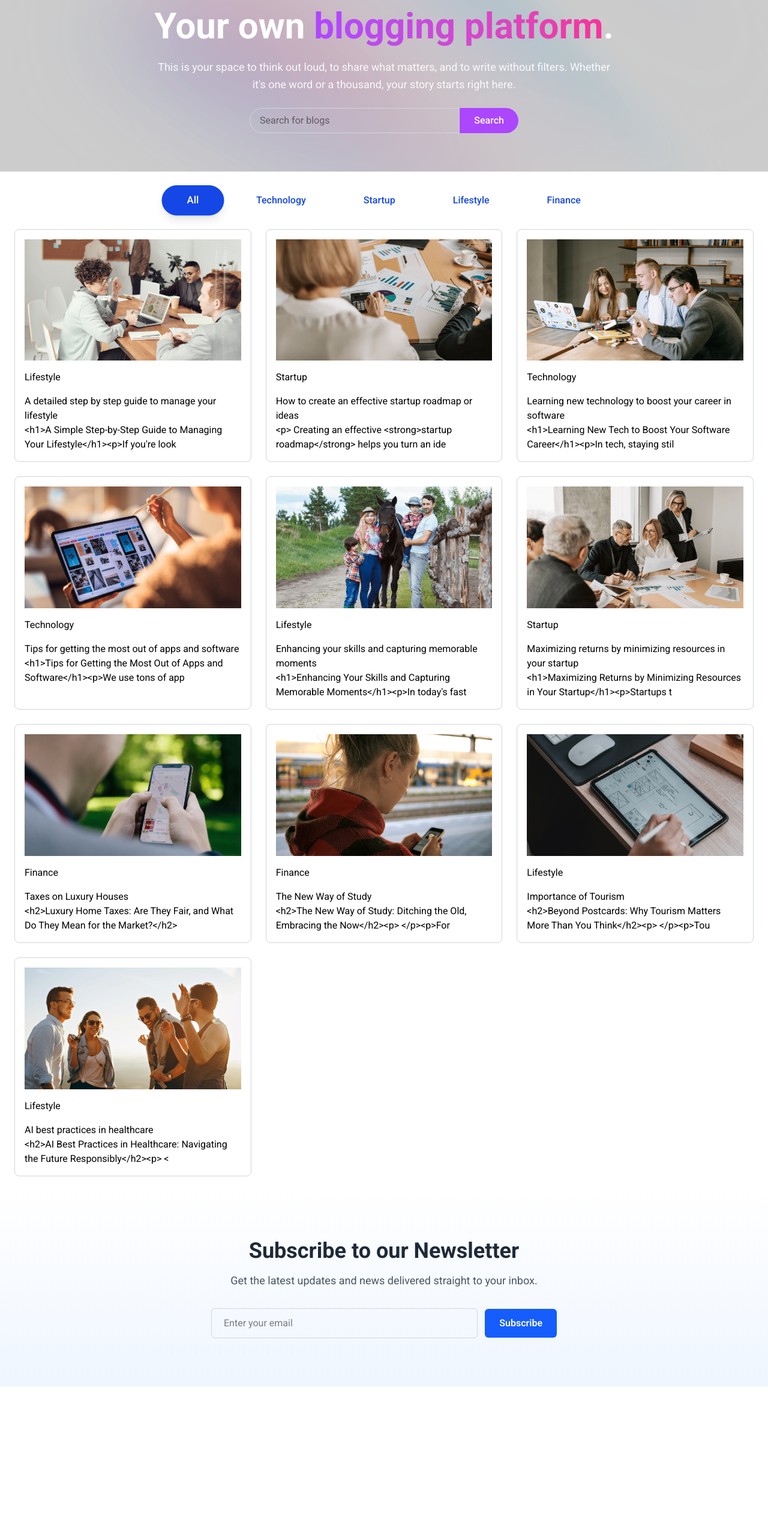
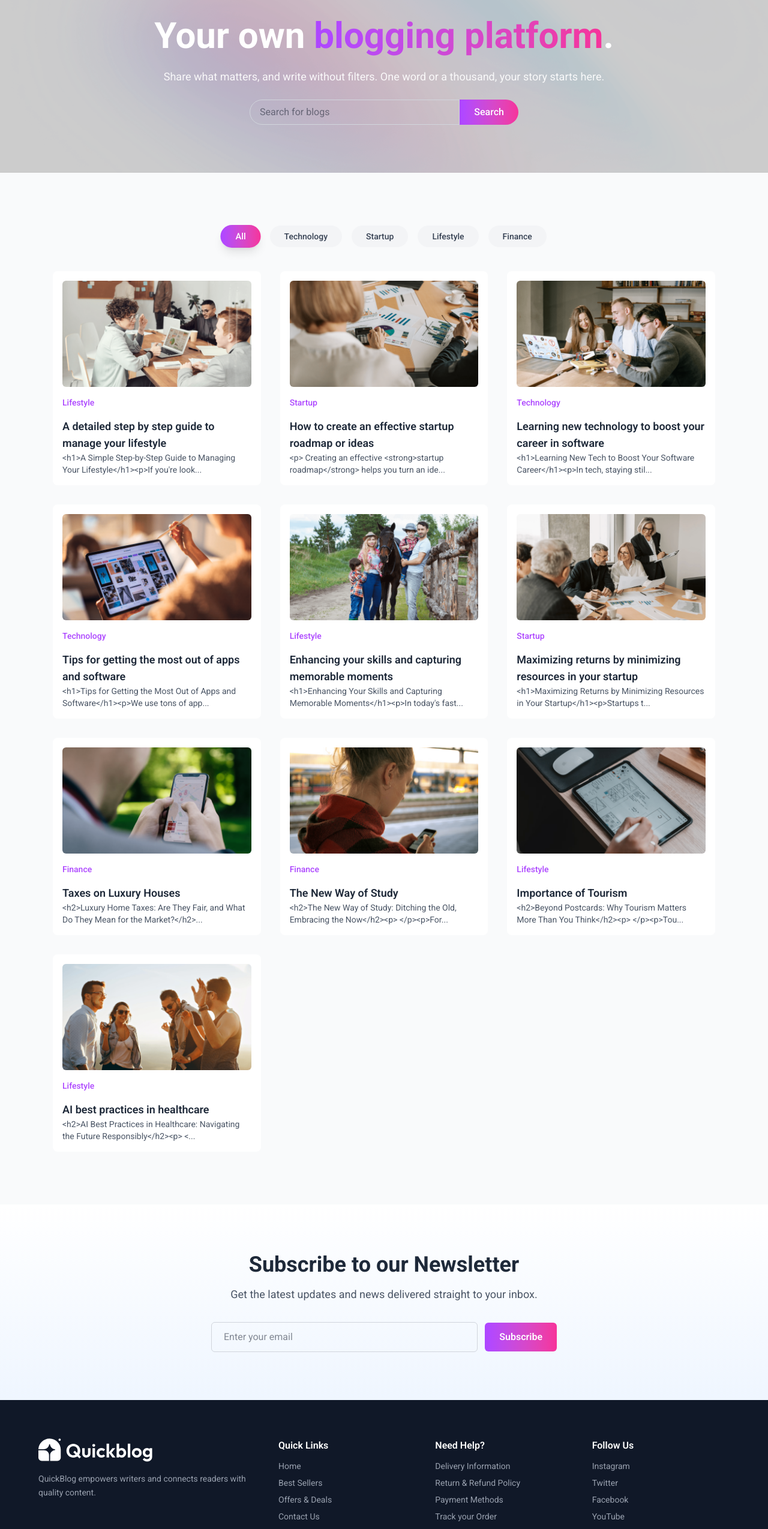
Before and after one commit to IrianB/QuickBlog, a React (Vite) app in the folder fe/: page / in a window 1280 px wide. Shown: the part 234-2783 px from the top of the page at 60% size. Before the commit the page ends 2545 px from the top, so only its background shows below. Built offline with nearby package versions, Linux system fonts and the light colour scheme.

Commit message:
updated styles and finished homepage

```diff
--- a/fe/src/components/BlogCards.jsx
+++ b/fe/src/components/BlogCards.jsx
@@ -2,20 +2,19 @@ import React from "react"
 import { useNavigate } from 'react-router-dom'
 
 const BlogCards = ({blog}) => {
-
-    const { title, description, image, category, date } = blog
+  const { title, description, image, category } = blog
   const navigate = useNavigate()
 
   return (
-
     <div
       onClick={() => navigate(`/blog/${blog._id}`)}
-        className='flex flex-col gap-4 p-4 border border-gray-300 rounded-lg cursor-pointer hover:shadow-lg transition-shadow duration-300'>
-            <img src={image} alt="" className='aspect-video' />
-            <span>{category} </span>
+      className='flex flex-col gap-4 p-4 bg-white rounded-lg cursor-pointer hover:shadow-lg transition-shadow duration-300'
+    >
+      <img src={image} alt="" className='aspect-video rounded-md object-cover' />
+      <span className='text-sm font-medium text-purple-500'>{category}</span>
       <div>
-                <h5>{title}</h5>
-                <p>{description.slice(0, 80)}</p>
+        <h5 className='text-lg font-semibold text-gray-800'>{title}</h5>
+        <p className='text-gray-600 text-sm'>{description.slice(0, 80)}...</p>
       </div>
     </div>
   )
--- a/fe/src/components/BlogList.jsx
+++ b/fe/src/components/BlogList.jsx
@@ -8,9 +8,8 @@ const BlogList = () => {
 
   return (
     <div className="p-6">
-
       {/* Categories */}
-      <div className="flex flex-wrap justify-center gap-4 mb-6">
+      <div className="flex flex-wrap justify-center gap-4 mb-10">
         {blogCategories.map((item) => (
           <motion.button
             key={item}
@@ -18,11 +17,10 @@ const BlogList = () => {
             layout
             transition={{ type: "spring", stiffness: 400, damping: 30 }}
             whileTap={{ scale: 0.95 }}
-            className={`cursor-pointer px-10 py-3 rounded-full font-medium
-              transition-all transition-colors duration-300 ease-in-out
+            className={`cursor-pointer px-6 py-2 rounded-full font-medium text-sm transition-all duration-300
               ${menu === item
-                ? "bg-blue-700 text-white shadow-lg scale-105"
-                : "bg-transparent text-blue-700 hover:bg-blue-100"
+                ? "bg-gradient-to-r from-purple-500 to-pink-500 text-white shadow-lg scale-105"
+                : "bg-gray-100 text-gray-700 hover:bg-gray-200"
               }`}
           >
             {item}
@@ -31,14 +29,13 @@ const BlogList = () => {
       </div>
 
       {/* Blog Cards */}
-      <div className="grid grid-cols-1 md:grid-cols-2 lg:grid-cols-3 gap-6">
+      <div className="grid grid-cols-1 md:grid-cols-2 lg:grid-cols-3 gap-8">
         {blog_data
           .filter((blog) => (menu === "All" ? true : blog.category === menu))
           .map((blog) => (
             <BlogCards key={blog._id} blog={blog} />
           ))}
       </div>
-
     </div>
   );
 };
--- /dev/null
+++ b/fe/src/components/Footer.jsx
@@ -0,0 +1,40 @@
+import React from 'react'
+import { assets, footer_data } from '../assets/assets'
+
+const Footer = () => {
+  return (
+    <footer className="bg-gray-900 text-gray-300 py-16 px-6">
+      <div className="max-w-6xl mx-auto grid grid-cols-1 md:grid-cols-3 gap-12">
+        <div>
+          <img src={assets.logo} alt="logo" className="h-10 mb-4 brightness-0 invert" />
+          <p className="text-gray-400 text-sm leading-relaxed">
+            QuickBlog empowers writers and connects readers with quality content.
+          </p>
+        </div>
+
+        <div className="md:col-span-2 grid grid-cols-2 sm:grid-cols-3 gap-8">
+          {footer_data.map((item, index) => (
+            <div key={index}>
+              <h3 className="text-white font-semibold mb-3">{item.title}</h3>
+              <ul className="space-y-2">
+                {item.links.map((link, linkIndex) => (
+                  <li key={linkIndex} className="text-gray-400 text-sm hover:text-white transition-colors cursor-pointer">
+                    {link}
+                  </li>
+                ))}
+              </ul>
+            </div>
+          ))}
+        </div>
+      </div>
+
+      <div className="border-t border-gray-700 mt-12 pt-6 text-center">
+        <p className="text-gray-500 text-sm">
+          &copy; {new Date().getFullYear()} QuickBlog by <span className="text-gray-300 font-medium">GreatStack</span> — All Rights Reserved.
+        </p>
+      </div>
+    </footer>
+  )
+}
+
+export default Footer
--- a/fe/src/components/Header.jsx
+++ b/fe/src/components/Header.jsx
@@ -4,21 +4,17 @@ import { assets } from '../assets/assets'
 const Header = () => {
   return (
     <div
-            className="relative w-full flex flex-col items-center justify-center text-center overflow-hidden px-4 py-16
-                 bg-cover bg-center bg-no-repeat"
+      className="relative w-full flex flex-col items-center justify-center text-center overflow-hidden px-4 py-20 bg-cover bg-center"
       style={{ backgroundImage: `url(${assets.gradientBackground})` }}
     >
-
       <div className="absolute inset-0 bg-black/20"></div>
-
       <div className="relative z-10 flex flex-col items-center max-w-3xl w-full">
-
         <div className="flex items-center gap-2 bg-white/80 text-gray-800 px-6 py-2 rounded-full mt-8 shadow-sm cursor-pointer hover:bg-white/90 transition">
           <img src={assets.star_icon} alt="star" className="w-4 h-4" />
           <p className="text-sm font-medium">New: AI feature integrated</p>
         </div>
 
-                <h1 className="mt-8 whitespace-nowrap text-4xl md:text-6xl font-bold text-white leading-tight">
+        <h1 className="mt-8 text-4xl md:text-6xl font-bold text-white leading-tight">
           Your own{' '}
           <span className="text-transparent bg-clip-text bg-gradient-to-r from-purple-500 to-pink-500">
             blogging platform
@@ -26,8 +22,7 @@ const Header = () => {
         </h1>
 
         <p className="mt-4 text-white/90 text-base md:text-lg leading-relaxed px-4 md:px-0">
-                    This is your space to think out loud, to share what matters, and to write without filters.
-                    Whether it's one word or a thousand, your story starts right here.
+          Share what matters, and write without filters. One word or a thousand, your story starts here.
         </p>
 
         <form className="mt-6 flex w-full max-w-md">
@@ -39,10 +34,11 @@ const Header = () => {
           />
           <button
             type="submit"
-                        className="px-6 py-2 bg-purple-500 text-white font-medium rounded-r-full hover:bg-purple-600 transition cursor-pointer"
-                    >Search</button>
+            className="px-6 py-2 bg-gradient-to-r from-purple-500 to-pink-500 text-white font-medium rounded-r-full hover:opacity-90 transition cursor-pointer"
+          >
+            Search
+          </button>
         </form>
-
       </div>
     </div>
   )
--- a/fe/src/components/Navbar.jsx
+++ b/fe/src/components/Navbar.jsx
@@ -1,17 +1,21 @@
-import React, { use } from 'react'
+import React from 'react'
 import { assets } from '../assets/assets'
 import { useNavigate } from 'react-router-dom'
 
 const Navbar = () => {
-
-    const navigate = useNavigate();
-
+  const navigate = useNavigate()
   return (
-        <nav className="flex items-center justify-between px-8 py-4 bg-white shadow-md">
-            <img onClick={() => navigate('/')} src={assets.logo} alt="Logo" className="h-10 cursor-pointer" />
-
-            <button onClick={() => navigate('/admin')} className="flex items-center gap-2 bg-blue-600 text-white px-5 py-2.5 rounded-md font-medium transition-all
-            hover:bg-blue-700 hover:-translate-y-0.5 cursor-pointer">
+    <nav className="flex items-center justify-between px-8 py-4 bg-white shadow-md sticky top-0 z-50">
+      <img
+        onClick={() => navigate('/')}
+        src={assets.logo}
+        alt="Logo"
+        className="h-10 cursor-pointer"
+      />
+      <button
+        onClick={() => navigate('/admin')}
+        className="flex items-center gap-2 bg-gradient-to-r from-purple-500 to-pink-500 text-white px-5 py-2.5 rounded-md font-medium transition-all hover:opacity-90 cursor-pointer"
+      >
         Login
         <img src={assets.arrow} alt="arrow" className="w-4 h-4" />
       </button>
--- a/fe/src/components/Newsletter.jsx
+++ b/fe/src/components/Newsletter.jsx
@@ -16,11 +16,11 @@ const Newsletter = () => {
             type="email"
             placeholder="Enter your email"
             required
-            className="flex-1 w-full px-5 py-3 rounded-md border border-gray-300 focus:outline-none focus:ring-2 focus:ring-blue-500"
+            className="flex-1 w-full px-5 py-3 rounded-md border border-gray-300 focus:outline-none focus:ring-2 focus:ring-purple-500"
           />
           <button
             type="submit"
-            className="w-full sm:w-auto bg-blue-600 text-white font-semibold px-6 py-3 rounded-md hover:bg-blue-700 transition-colors cursor-pointer"
+            className="w-full sm:w-auto bg-gradient-to-r from-purple-500 to-pink-500 text-white font-semibold px-6 py-3 rounded-md hover:opacity-90 transition"
           >
             Subscribe
           </button>
--- a/fe/src/pages/Home.jsx
+++ b/fe/src/pages/Home.jsx
@@ -3,15 +3,21 @@ import Navbar from '../components/Navbar'
 import Header from '../components/Header'
 import BlogList from '../components/BlogList'
 import Newsletter from '../components/Newsletter'
+import Footer from '../components/Footer'
 
 const Home = () => {
   return (
-    <>
+    <div className="flex flex-col min-h-screen bg-white text-gray-900">
       <Navbar />
       <Header />
-      <BlogList />
+      <section className="bg-gray-50 py-16 px-6">
+        <div className="max-w-6xl mx-auto">
+          <BlogList />
+        </div>
+      </section>
       <Newsletter />
-    </>
+      <Footer />
+    </div>
   )
 }
 
```
Lines whose indentation alone changed are shown as unchanged.
